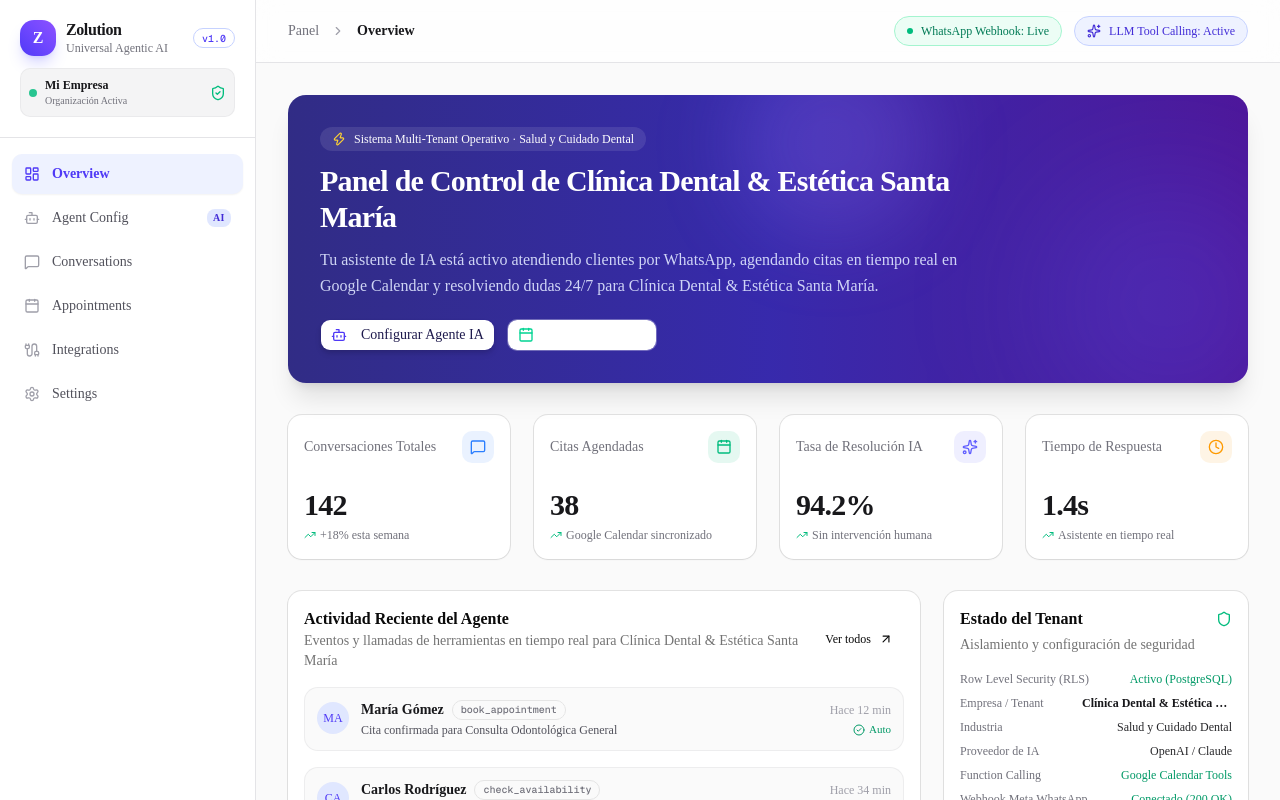
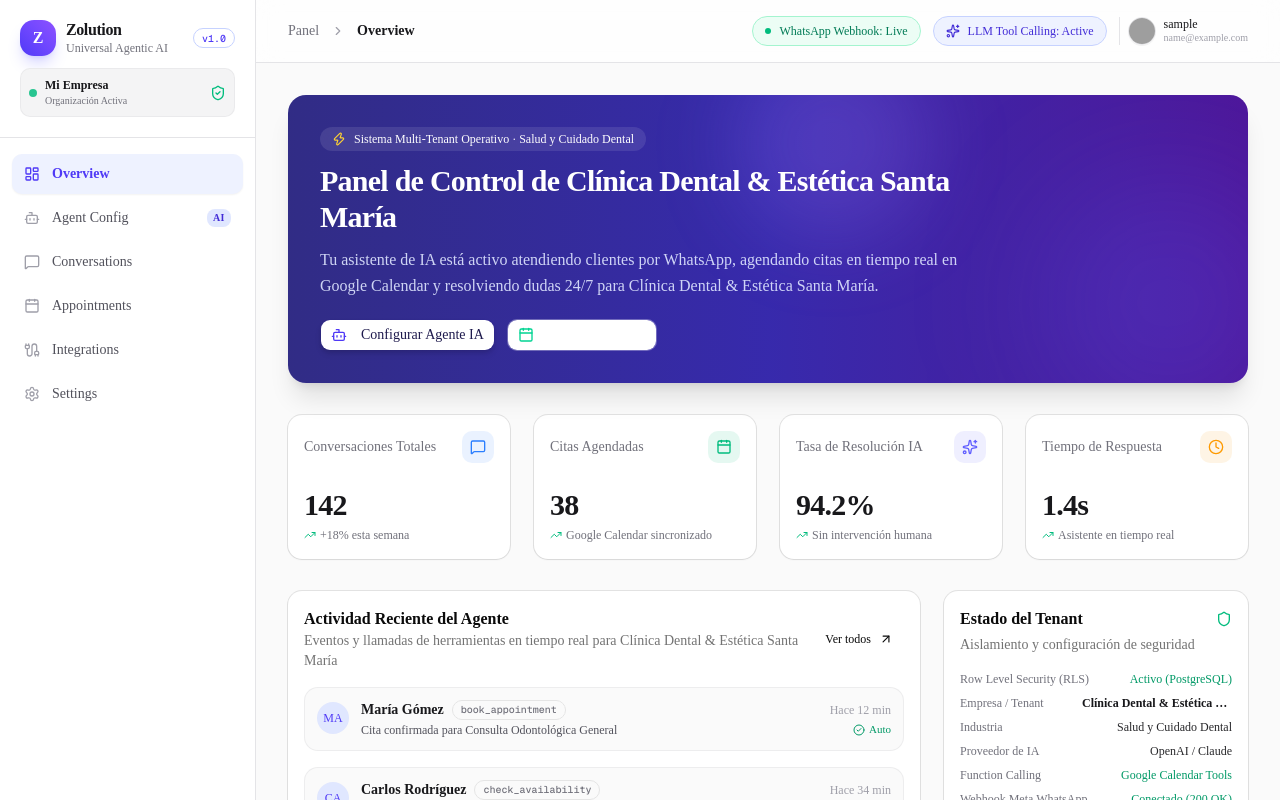
Before and after one commit to andresZam12/Zolution_front, a Next.js app: page / in a window 1280 px wide. Shown: the top 800 px of the page. Built offline with nearby package versions, Linux system fonts and the light colour scheme; sample sign-in values are in the browser's storage; grey boxes are pictures that could not be loaded.

Commit message:
feat(auth): implement RFC 6749 anti-CSRF state, email_verified assertion, and profile avatar enrichment

```diff
--- a/src/app/login/page.tsx
+++ b/src/app/login/page.tsx
@@ -38,10 +38,37 @@ function LoginContent() {
   const [errorMessage, setErrorMessage] = useState<string | null>(null);
   const [successMessage, setSuccessMessage] = useState<string | null>(null);
 
-  // Handle Google OAuth callback if code is present in URL
+  // Handle Google OAuth callback with Anti-CSRF verification and error handling (RFC 6749)
   useEffect(() => {
+    const error = searchParams.get("error");
+    if (error) {
+      if (error === "access_denied") {
+        setErrorMessage("Has cancelado el inicio de sesión con Google.");
+      } else {
+        setErrorMessage(`Error de autorización de Google: ${error}`);
+      }
+      window.history.replaceState({}, document.title, window.location.pathname);
+      return;
+    }
+
     const code = searchParams.get("code");
     if (!code) return;
+
+    // Verify Anti-CSRF state token
+    const returnedState = searchParams.get("state");
+    const savedState = sessionStorage.getItem("zolution_oauth_state");
+    sessionStorage.removeItem("zolution_oauth_state");
+
+    if (savedState && returnedState && returnedState !== savedState) {
+      setErrorMessage(
+        "Error de seguridad: La firma de estado de Google no coincide (protección anti-CSRF). Intenta de nuevo."
+      );
+      window.history.replaceState({}, document.title, window.location.pathname);
+      return;
+    }
+
+    // Clean URL parameters immediately for privacy
+    window.history.replaceState({}, document.title, window.location.pathname);
 
     const handleGoogleCallback = async () => {
       setIsGoogleLoading(true);
@@ -50,7 +77,7 @@ function LoginContent() {
         const redirect_uri = window.location.origin + "/login";
         const resp = await apiFetch<{
           access_token: string;
-          user: { id: string; email: string; role: string };
+          user: { id: string; email: string; role: string; name?: string; picture?: string };
           organization: { id: string; name: string; slug: string; industry?: string };
           is_new_user?: boolean;
         }>("/auth/google/callback", {
@@ -69,6 +96,12 @@ function LoginContent() {
         );
         localStorage.setItem("zolution_user_email", resp.user.email);
         localStorage.setItem("zolution_user_id", resp.user.id);
+        if (resp.user.name) {
+          localStorage.setItem("zolution_user_name", resp.user.name);
+        }
+        if (resp.user.picture) {
+          localStorage.setItem("zolution_user_picture", resp.user.picture);
+        }
         localStorage.removeItem("zolution_agent_prompt");
 
         window.dispatchEvent(new Event("storage"));
@@ -93,8 +126,15 @@ function LoginContent() {
     setErrorMessage(null);
     try {
       const redirectUri = window.location.origin + "/login";
+      // Generate cryptographically random state token for Anti-CSRF protection (RFC 6749)
+      const state =
+        (typeof crypto !== "undefined" && crypto.randomUUID
+          ? crypto.randomUUID().replace(/-/g, "")
+          : Math.random().toString(36).substring(2)) + Date.now().toString(36);
+      sessionStorage.setItem("zolution_oauth_state", state);
+
       const resp = await apiFetch<{ auth_url: string }>(
-        `/auth/google/url?redirect_uri=${encodeURIComponent(redirectUri)}`
+        `/auth/google/url?redirect_uri=${encodeURIComponent(redirectUri)}&state=${encodeURIComponent(state)}`
       );
       if (resp && resp.auth_url) {
         window.location.href = resp.auth_url;
--- a/src/components/dashboard-layout.tsx
+++ b/src/components/dashboard-layout.tsx
@@ -42,6 +42,9 @@ export function DashboardLayout({ children }: DashboardLayoutProps) {
   const [isDarkMode, setIsDarkMode] = useState(false);
   const [orgName, setOrgName] = useState<string>("Mi Empresa");
   const [orgIndustry, setOrgIndustry] = useState<string>("Organización Activa");
+  const [userEmail, setUserEmail] = useState<string>("");
+  const [userName, setUserName] = useState<string>("");
+  const [userPicture, setUserPicture] = useState<string>("");
   const [isAuthChecked, setIsAuthChecked] = useState(false);
 
   useEffect(() => {
@@ -70,8 +73,14 @@ export function DashboardLayout({ children }: DashboardLayoutProps) {
     const loadTenant = () => {
       const savedName = localStorage.getItem("zolution_org_name");
       const savedIndustry = localStorage.getItem("zolution_org_industry");
+      const savedEmail = localStorage.getItem("zolution_user_email");
+      const savedUserName = localStorage.getItem("zolution_user_name");
+      const savedPicture = localStorage.getItem("zolution_user_picture");
       if (savedName) setOrgName(savedName);
       if (savedIndustry) setOrgIndustry(savedIndustry);
+      if (savedEmail) setUserEmail(savedEmail);
+      if (savedUserName) setUserName(savedUserName);
+      if (savedPicture) setUserPicture(savedPicture);
     };
 
     loadTenant();
@@ -89,6 +98,8 @@ export function DashboardLayout({ children }: DashboardLayoutProps) {
     localStorage.removeItem("zolution_org_industry");
     localStorage.removeItem("zolution_user_email");
     localStorage.removeItem("zolution_user_id");
+    localStorage.removeItem("zolution_user_name");
+    localStorage.removeItem("zolution_user_picture");
     localStorage.removeItem("zolution_agent_prompt");
     window.dispatchEvent(new Event("storage"));
     router.push("/login");
@@ -285,6 +296,31 @@ export function DashboardLayout({ children }: DashboardLayoutProps) {
               <Sparkles className="w-3.5 h-3.5" />
               LLM Tool Calling: Active
             </div>
+
+            {/* Top-Tier User Profile Pill */}
+            {(userEmail || userName) && (
+              <div className="flex items-center gap-2 pl-2 border-l border-zinc-200 dark:border-zinc-800">
+                {userPicture ? (
+                  <img
+                    src={userPicture}
+                    alt={userName || userEmail}
+                    className="w-7 h-7 rounded-full border border-zinc-200 dark:border-zinc-700 object-cover shadow-2xs"
+                  />
+                ) : (
+                  <div className="w-7 h-7 rounded-full bg-indigo-100 dark:bg-indigo-900/60 text-indigo-700 dark:text-indigo-300 font-bold text-xs flex items-center justify-center">
+                    {(userName || userEmail || "U").charAt(0).toUpperCase()}
+                  </div>
+                )}
+                <div className="hidden lg:flex flex-col text-left">
+                  <span className="text-xs font-medium text-zinc-900 dark:text-zinc-100 max-w-[130px] truncate leading-tight">
+                    {userName || userEmail.split("@")[0]}
+                  </span>
+                  <span className="text-[10px] text-zinc-400 dark:text-zinc-500 max-w-[130px] truncate leading-tight">
+                    {userEmail}
+                  </span>
+                </div>
+              </div>
+            )}
           </div>
         </header>
 
```
